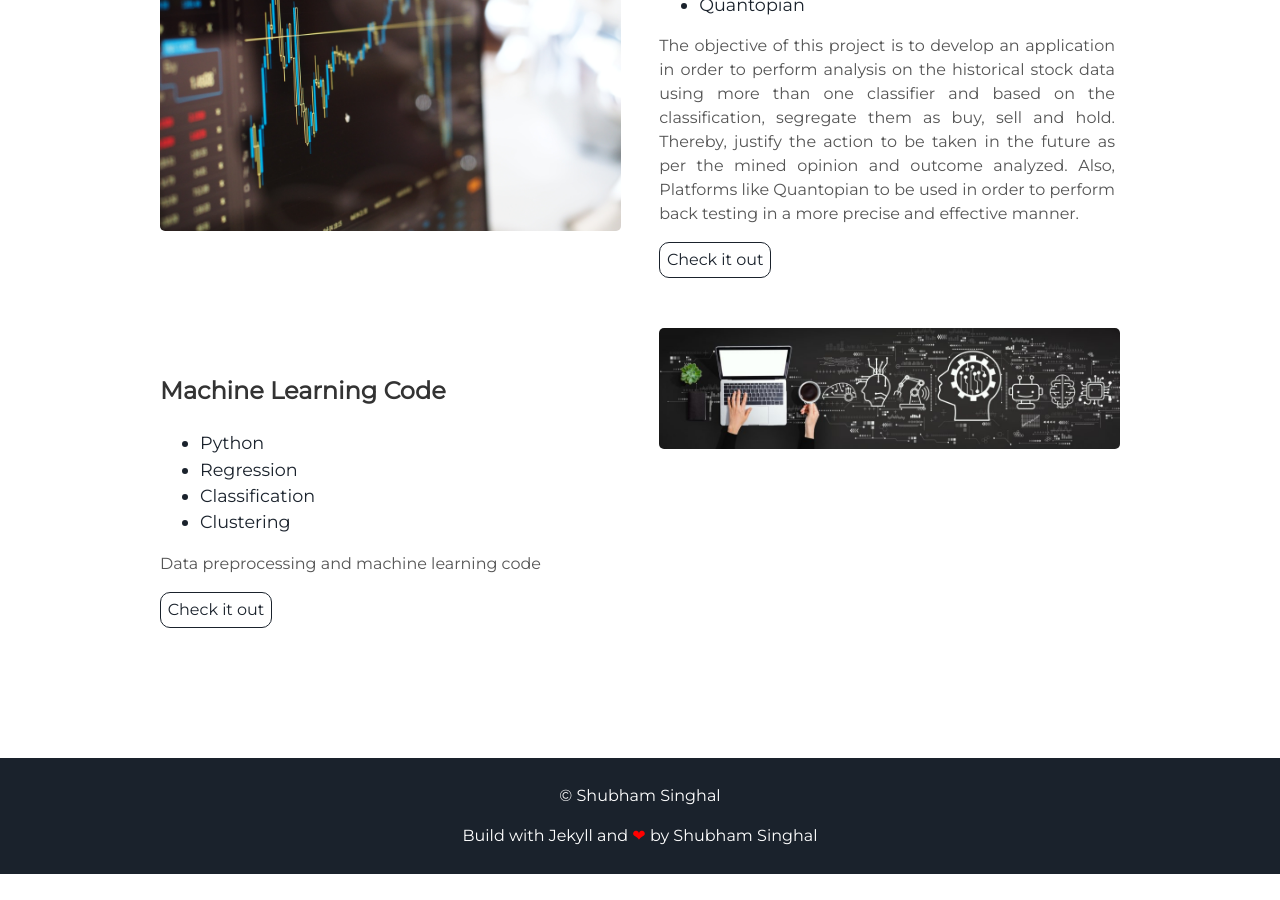
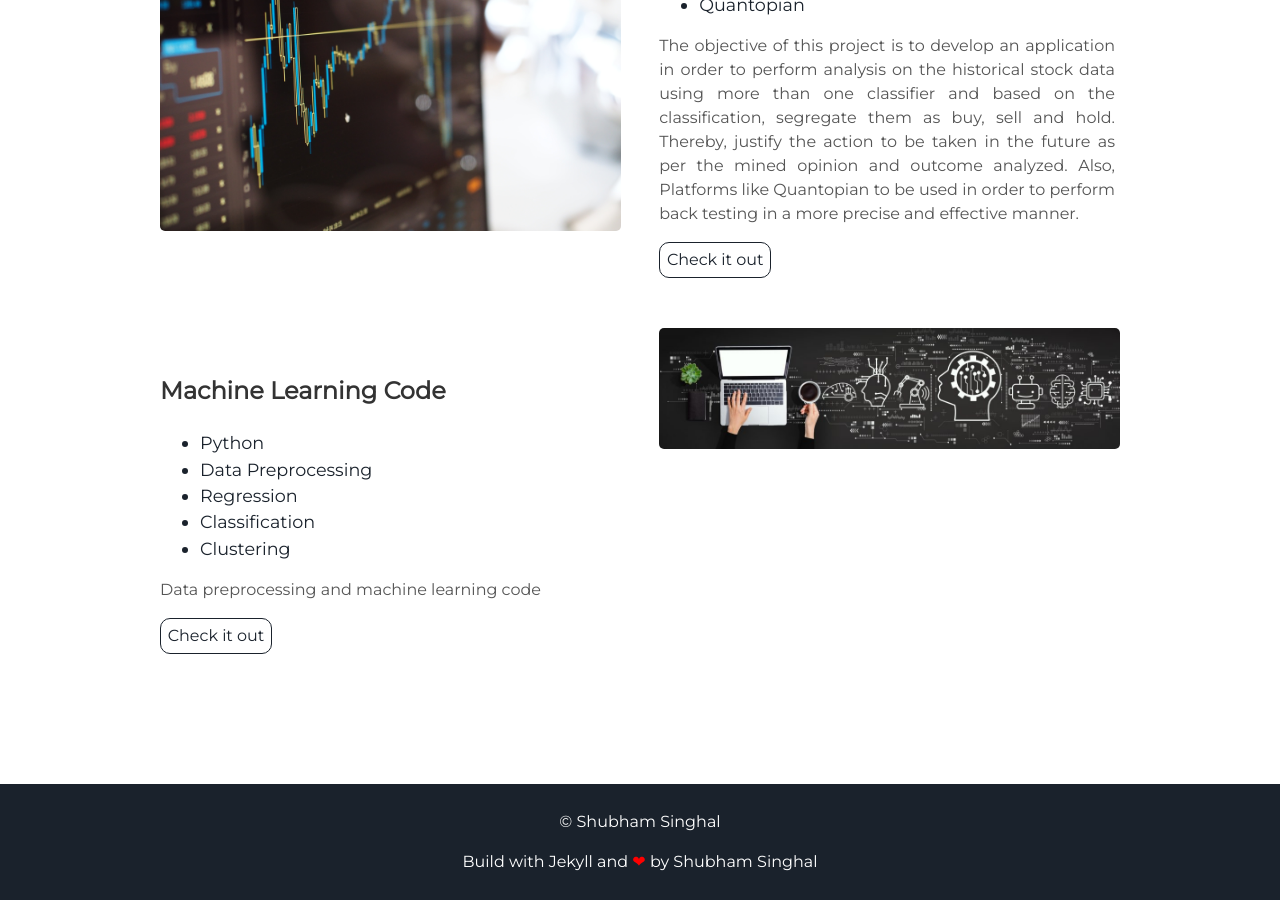
Before and after one commit to cseshubhamsinghal/cseshubhamsinghal.github.io, a Jekyll site: the page built from index.html, in a window 1280 px wide and 900 px high, scrolled down 2376 px. Built offline with Jekyll 4.4.1, drawn with Linux system fonts in a browser that asks for light colours; before the commit the page ends 3250 px from its top, so only the background shows below that.

Commit message:
Update projects.html

```diff
--- a/_includes/projects.html
+++ b/_includes/projects.html
@@ -66,6 +66,7 @@
     <h3> Machine Learning Code </h3>
     <ul>
       <li> Python </li>
+      <li> Data Preprocessing </li>
       <li> Regression </li>
       <li> Classification </li>
       <li> Clustering </li>
```
